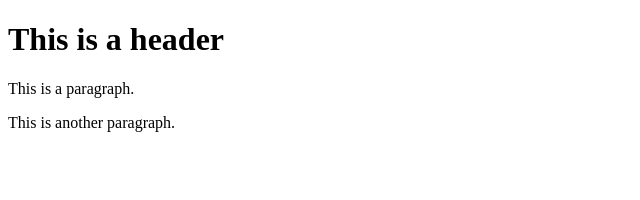
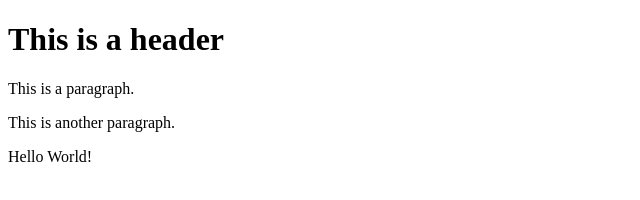
Before and after one commit to almsvm/git-test, a website: page index.html in a window 1280 px wide. Shown: the whole page, without its empty margins (0-640 px from the left). Drawn offline with Linux system fonts and the light colour scheme.

Commit message:
Using NPM

```diff
--- a/index.html
+++ b/index.html
@@ -10,5 +10,6 @@
     <h1>This is a header</h1>
     <p>This is a paragraph.</p>
     <p>This is another paragraph.</p>
+    <p>Hello World!</p>
   </body>
 </html>
```
Also changed, not shown: package.json (added, +24 -0 lines), 2 other files.
